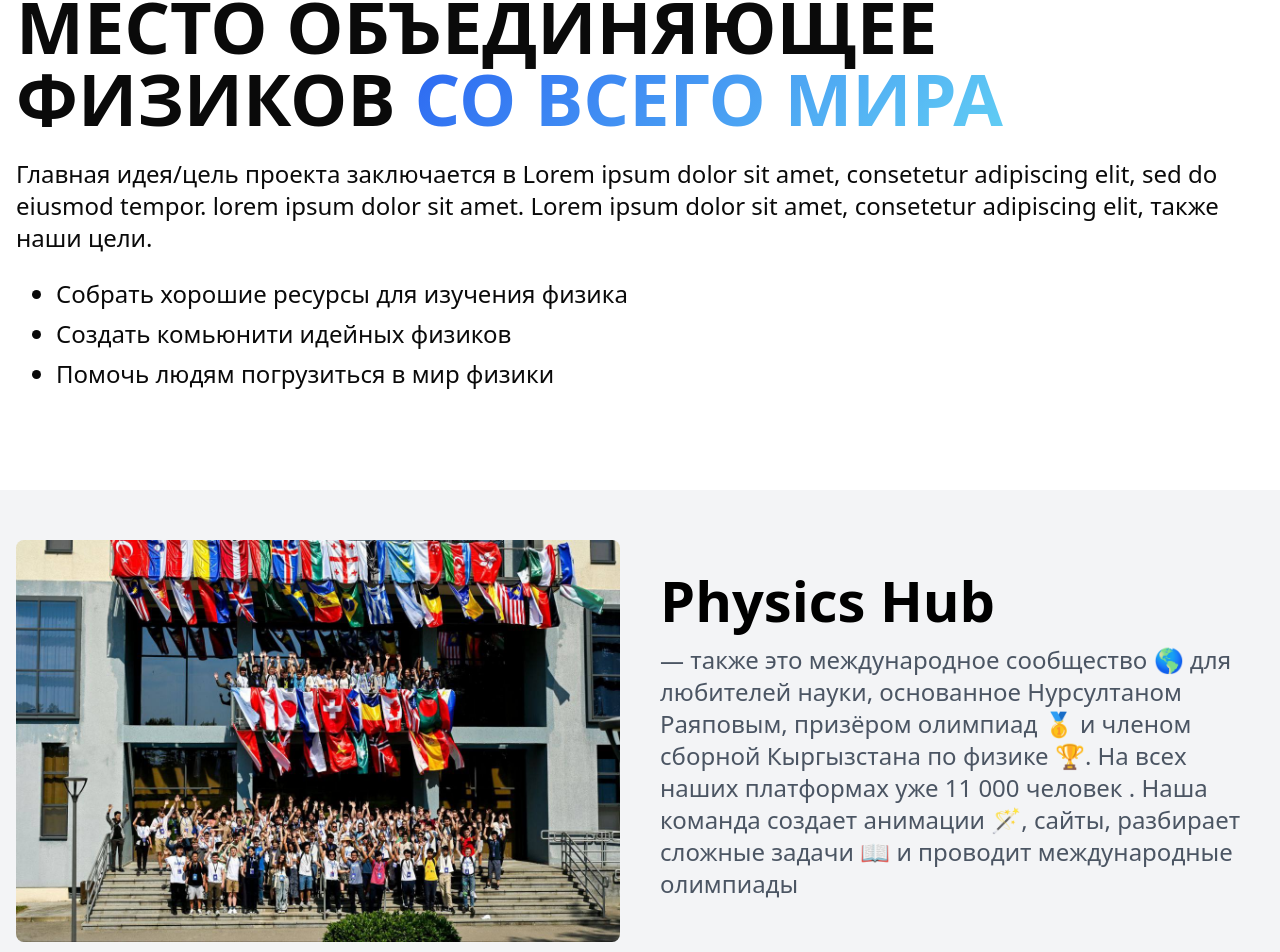
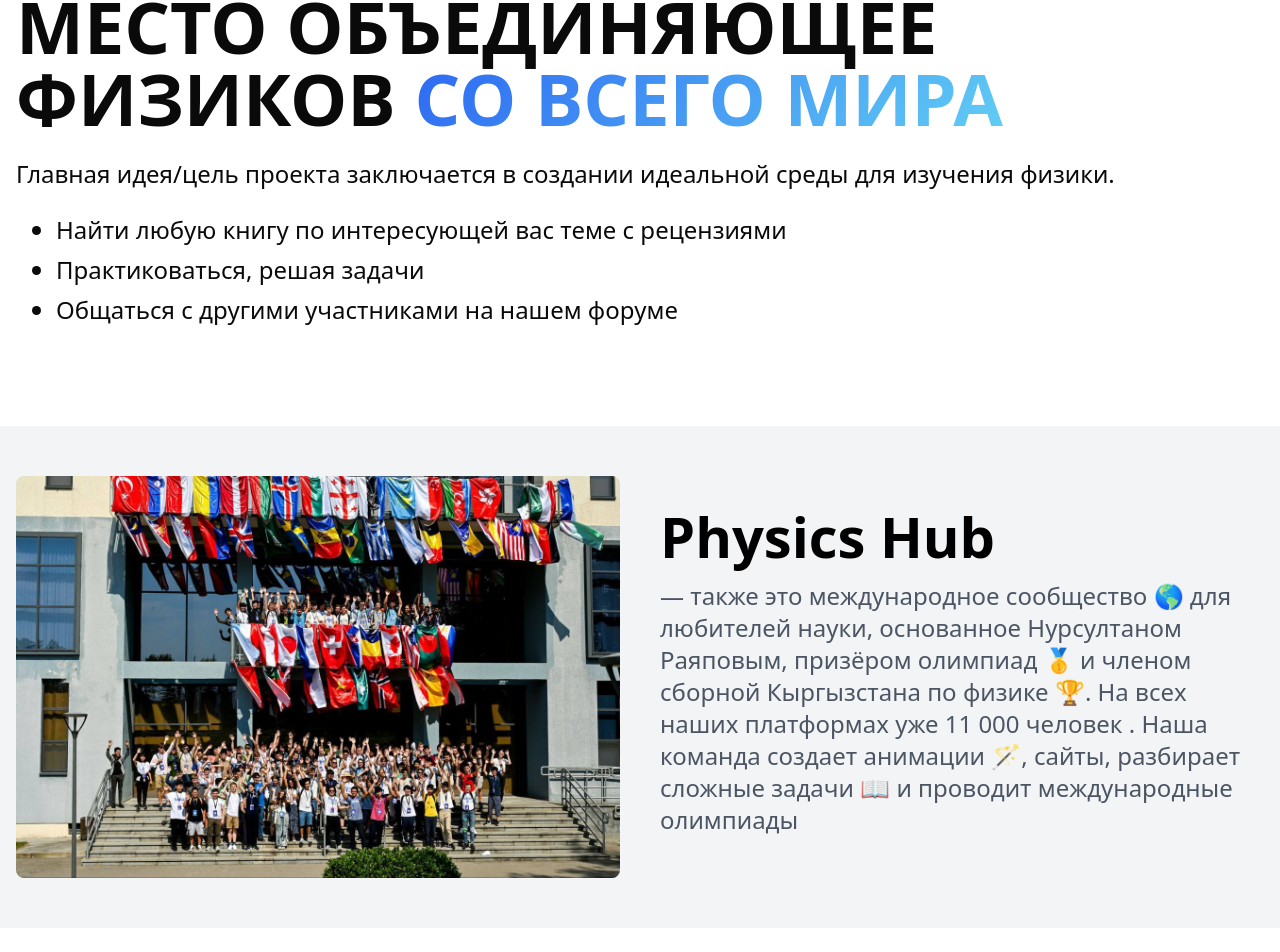
Before and after one commit to SabyrAlymbekov/PhysicsHub, a Next.js app: page / in a window 1280 px wide. Shown: the part 785-1737 px from the top of the page. Built offline with nearby package versions, Linux system fonts and the light colour scheme; no server answers; the database is empty.

Commit message:
Update Goals.tsx

```diff
--- a/components/home/goals/Goals.tsx
+++ b/components/home/goals/Goals.tsx
@@ -6,17 +6,17 @@ const Goals = () => {
             <div className="sm:w-full ">
                 <h3 className="text-4xl sm:text-5xl font-bold md:text-7xl uppercase">Место объединяющее физиков <span className="text-gradient">со всего мира</span></h3>
                 <p className="text-2xl my-6">
-                    Главная идея/цель проекта заключается в Lorem ipsum dolor sit amet, consetetur adipiscing elit, sed do eiusmod tempor. lorem ipsum dolor sit amet. Lorem ipsum dolor sit amet, consetetur adipiscing elit, также наши цели.
+                    Главная идея/цель проекта заключается в создании идеальной среды для изучения физики.
                 </p>
                 <ul className="list-disc text-2xl ml-10 flex flex-col gap-2">
                     <li className="">
-                        Собрать хорошие ресурсы для изучения физика
+                        Найти любую книгу по интересующей вас теме с рецензиями
                     </li>
                     <li className="">
-                        Создать комьюнити идейных физиков
+                        Практиковаться, решая задачи
                     </li>
                     <li className="">
-                        Помочь людям погрузиться в мир физики
+                        Общаться с другими участниками на нашем форуме
                     </li>
                 </ul>
             </div>
```
